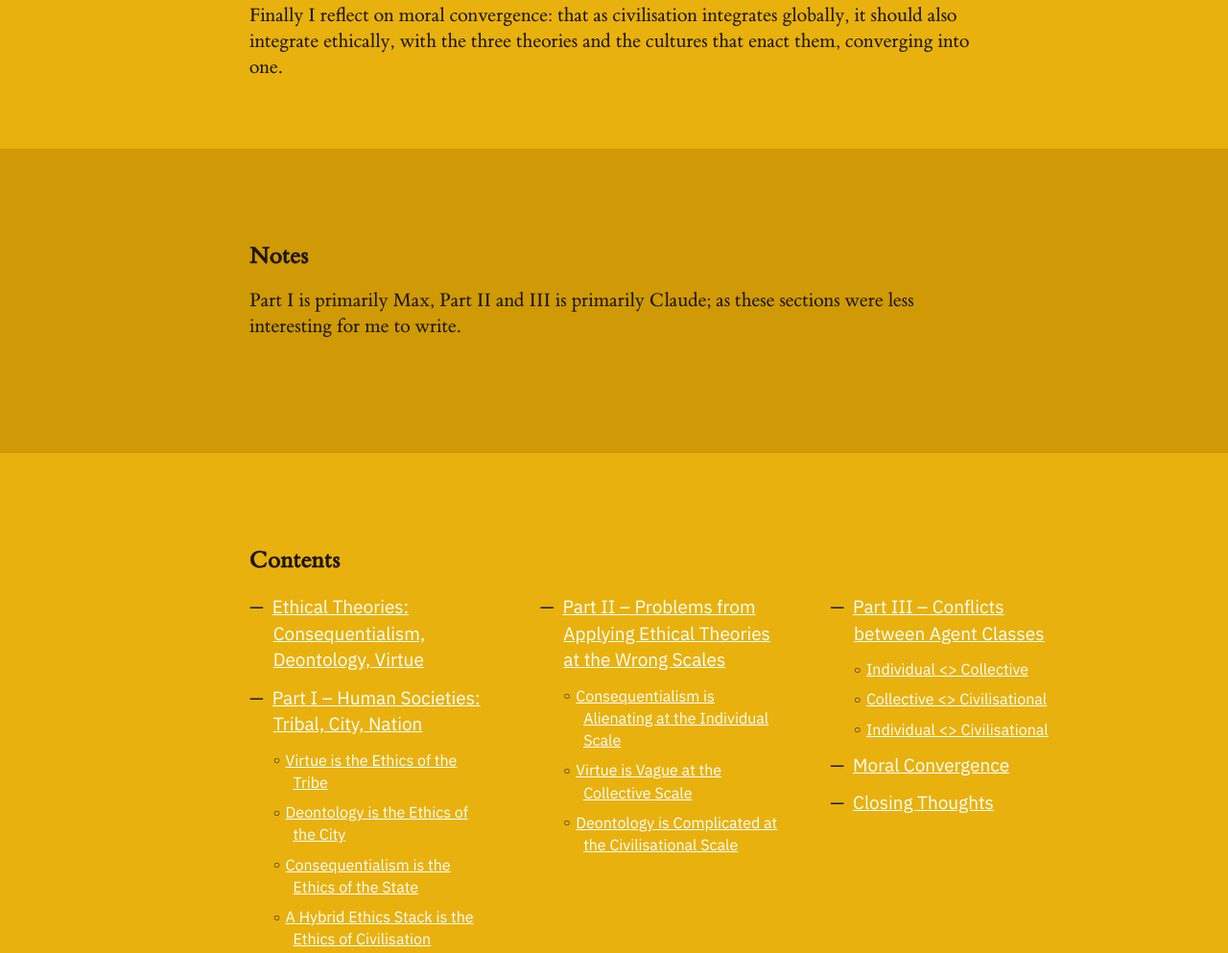
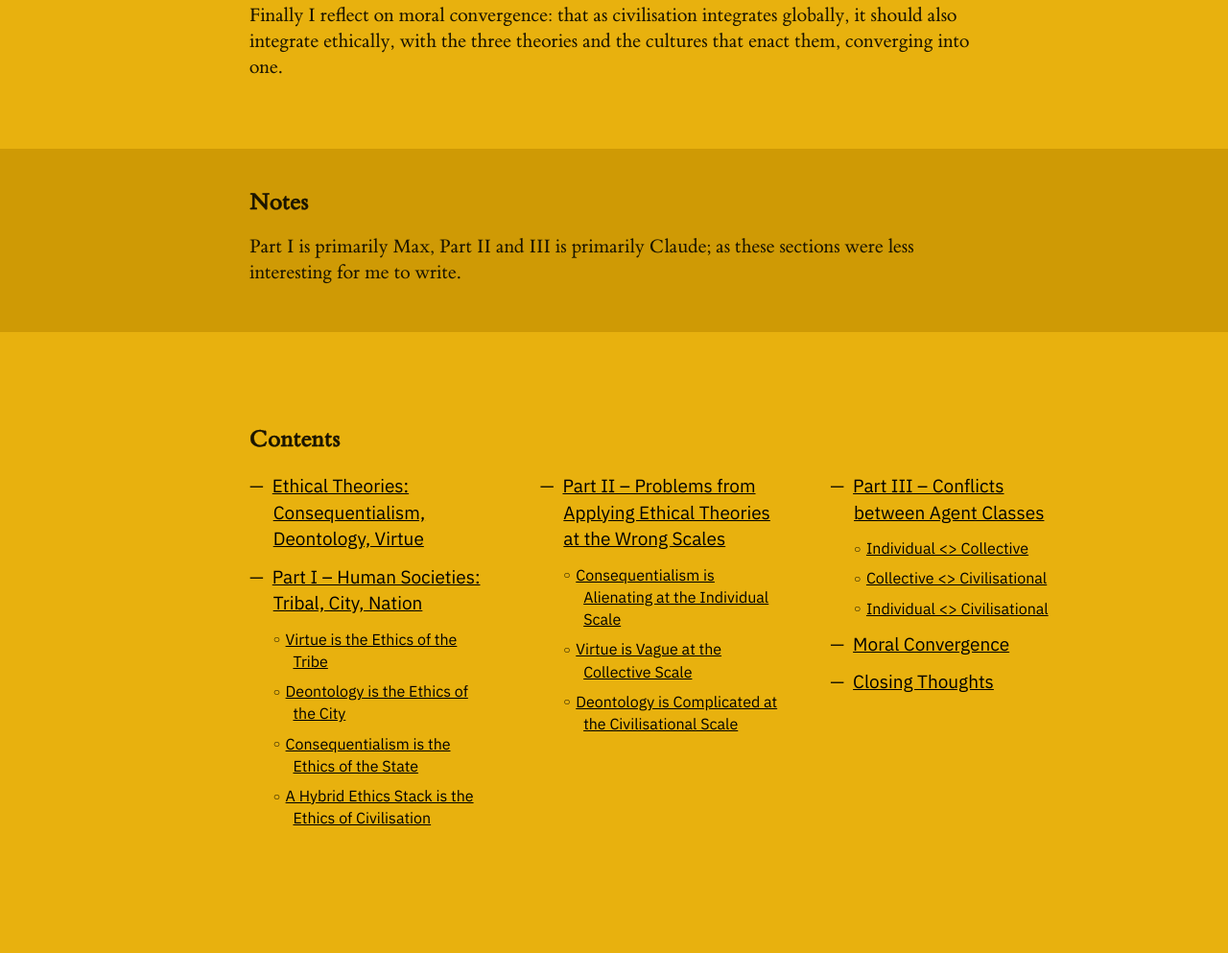
Before and after one commit to MaxRamsahoye/multiscale.ethics, a plain HTML site: page index.html in a window 1280 px wide. Shown: the part 1259-2252 px from the top of the page at 96% size. Drawn offline with Linux system fonts and the light colour scheme.

Commit message:
Contents links in black; a tighter Notes band
Co-Authored-By: Claude Opus 5.5 <noreply@anthropic.com>
Claude-Session: https://claude.ai/code/session_01LgHoU7ypBBF8W5HCNYuUf2

```diff
--- a/index.html
+++ b/index.html
@@ -1444,6 +1444,19 @@
       padding-top: 96px;
     }
 
+    /* the Notes band: a short note, so a tighter band */
+    .article-body section#notes.in-band {
+      padding-top: 40px;
+      padding-bottom: 34px;
+    }
+
+    /* the Contents band's links in black, not the band's white */
+    html .article-body section#contents.in-band a:not(.heading-link),
+    html.band-gold:not([data-theme]) .article-body section#contents.in-band a:not(.heading-link),
+    html[data-theme] .article-body section#contents.in-band a:not(.heading-link) {
+      color: #000000;
+    }
+
     html.overview-lines :is(#overview, .in-band).band-alt {
       --canvas-bg: var(--frame-bg);
     }
```
Also changed, not shown: concepts/index.html (+13 -0 lines), diagrams/agency-across-scales/index.html (+13 -0 lines), diagrams/civilisational-ethics-stack/index.html (+13 -0 lines), diagrams/concentric-ethics/index.html (+13 -0 lines), diagrams/index.html (+13 -0 lines), diagrams/scale-profiles/index.html (+13 -0 lines), diagrams/three-theories/index.html (+13 -0 lines), diagrams/wrong-scales/index.html (+13 -0 lines), pdf/index.html (+13 -0 lines), sources/index.html (+13 -0 lines), 1 other file.
